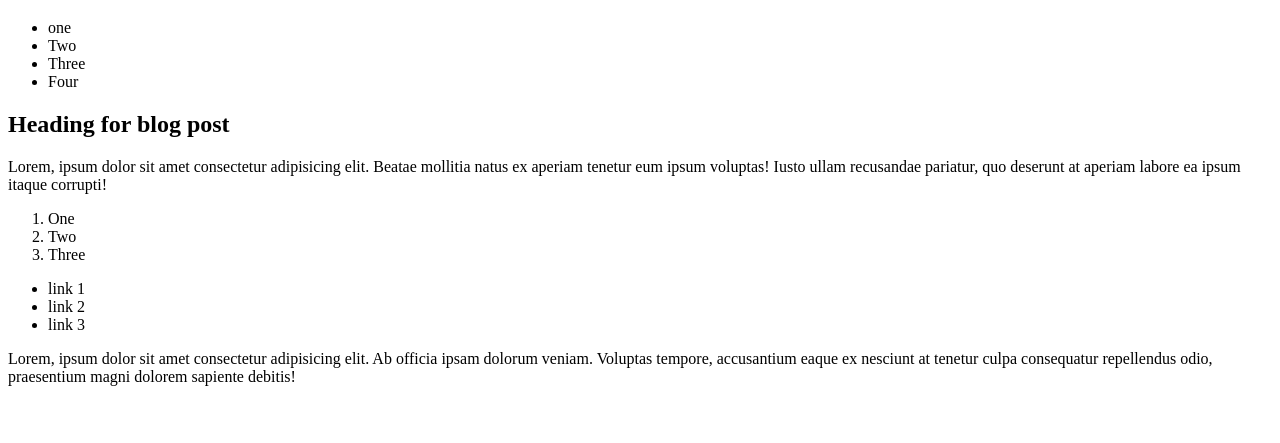
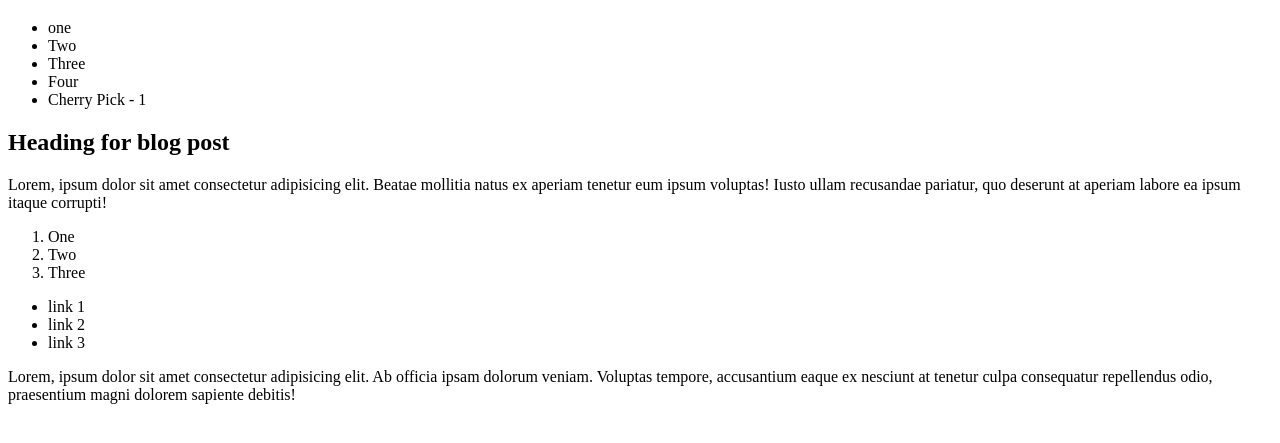
Before and after one commit to sumanth1221/css-basics, a plain HTML site: page dom.html in a window 1280 px wide. Shown: the part 61-504 px from the top of the page. Drawn offline with Linux system fonts and the light colour scheme.

Commit message:
Cherrypick-1

```diff
--- a/dom.html
+++ b/dom.html
@@ -15,6 +15,7 @@
                 <li>Two</li>
                 <li>Three</li>
                 <li>Four</li>
+                <li>Cherry Pick - 1</li>
             </ul>
         </nav>
     </header>
```
